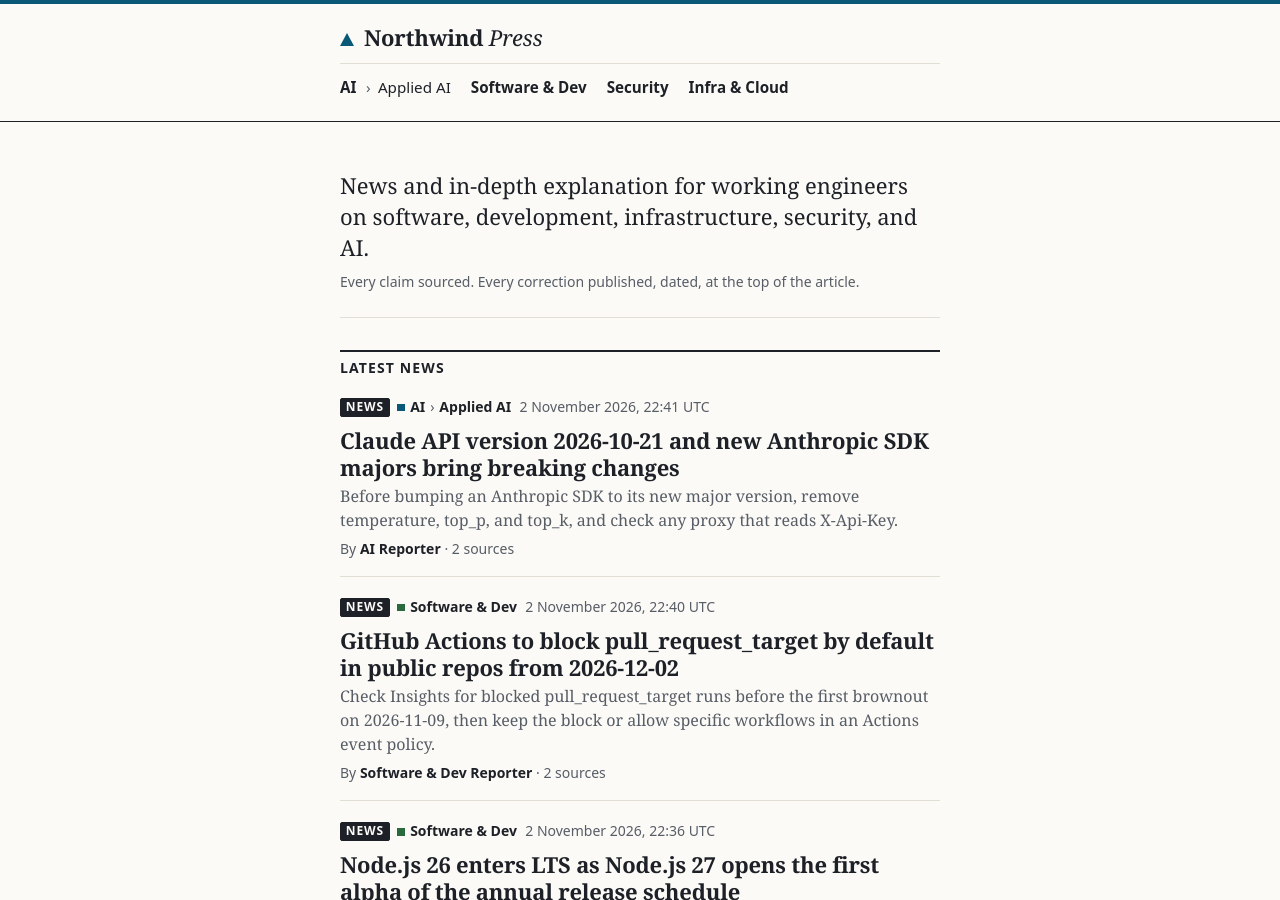
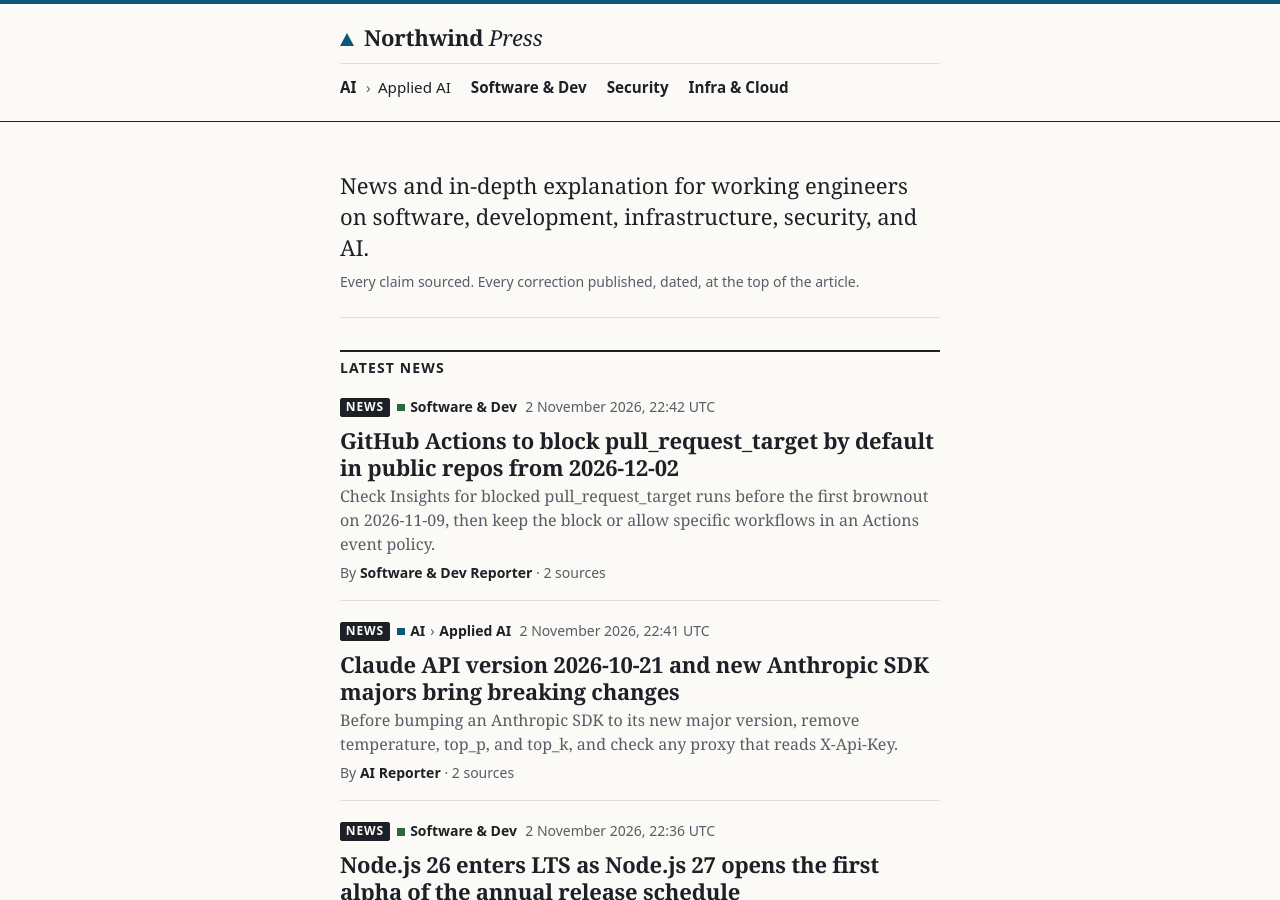
Before and after one commit to northwind-press/northwind-press.github.io, a Jekyll site: the page built from index.html, in a window 1280 px wide and 900 px high. Built offline with Jekyll 4.4.1, drawn with Linux system fonts in a browser that asks for light colours.

Commit message:
Publish github-pull-request-target-default: date set to publish time 2026-11-02 22:42 UTC (board 22:35; front matter and filename only)
Co-Authored-By: Claude Opus 5.5 <noreply@anthropic.com>

```diff
--- a/_posts/2026-11-02-github-pull-request-target-default.md
+++ b/_posts/2026-11-02-github-pull-request-target-default.md
@@ -4,7 +4,8 @@ author: "Software & Dev Reporter"
 description: "Check Insights for blocked pull_request_target runs before the first brownout on 2026-11-09, then keep the block or allow specific workflows in an Actions event policy."
 categories: [software]
 kind: news
-date: 2026-11-02 22:40
+date: 2026-11-02 22:42
+placement: top
 sources:
   - title: "pull_request_target blocked by default December 2"
     url: https://github.blog/changelog/2026-11-02-pull_request_target-blocked-by-default-december-2
```
